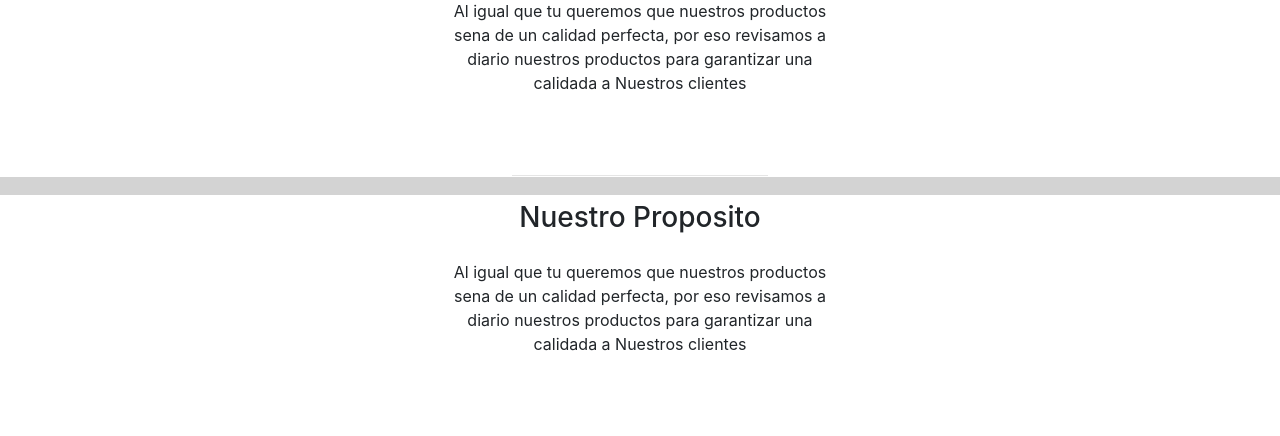
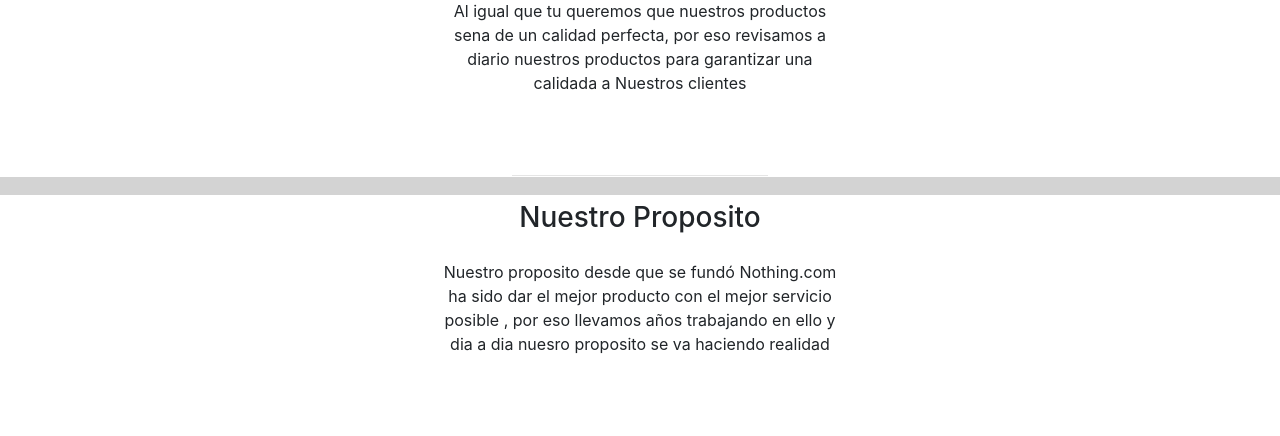
Before and after one commit to Alfredomanjon/Nothing2.com, a PHP site: page /SobreNosotros.php in a window 1280 px wide. Shown: the part 605-1041 px from the top of the page. Run offline with PHP 8.4, Linux system fonts and the light colour scheme; some libraries are stand-ins or nearby versions.

Commit message:
Finalizada parte SobreNosotros.php

```diff
--- a/CrearCliente.php
+++ b/CrearCliente.php
@@ -24,7 +24,7 @@
     <div class="espacio2"></div>
     <h2 class="centroInicio" id="red">Crea una nueva cuenta</h2>
     <div class="espacio3"></div>
-    <form id="formulario" action="login.php" method="post">
+    <form id="formulario" action="AñadirCliente.php" method="post">
           <input type="text" class="form-control col-12 offset-lg-5 col-lg-2 text-center" name="Nick" placeholder="Nick"><br>
           <input type="text" class="form-control col-12 offset-lg-5 col-lg-2 text-center" name="Nombre" placeholder="Nombre"><br>
           <input type="text" class="form-control col-12 offset-lg-5 col-lg-2 text-center" name="Apellido" placeholder="Apellidos"><br>
--- a/SobreNosotros.php
+++ b/SobreNosotros.php
@@ -63,9 +63,9 @@
 
         <h3 class="centro">Nuestro Proposito</h3>
 
-        <p class="centro1 col-12 offset-lg-4 col-lg-4">Al igual que tu queremos que nuestros productos sena de un calidad perfecta, por
-            eso revisamos a diario nuestros productos para garantizar una calidada a Nuestros
-            clientes
+        <p class="centro1 col-12 offset-lg-4 col-lg-4">Nuestro proposito desde que se fundó Nothing.com ha sido dar el mejor
+            producto con el mejor servicio posible , por eso llevamos años trabajando en ello y dia a dia nuesro proposito se va haciendo
+            realidad
         </p>
     </div>
 
```
Also changed, not shown: AñadirCliente.php (added).
